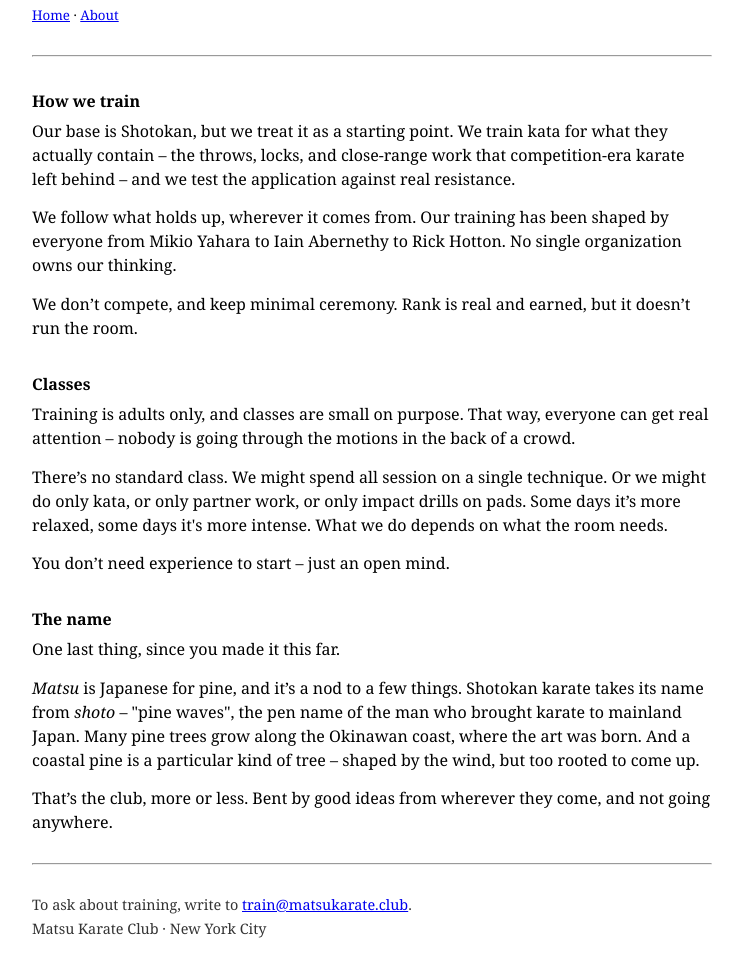
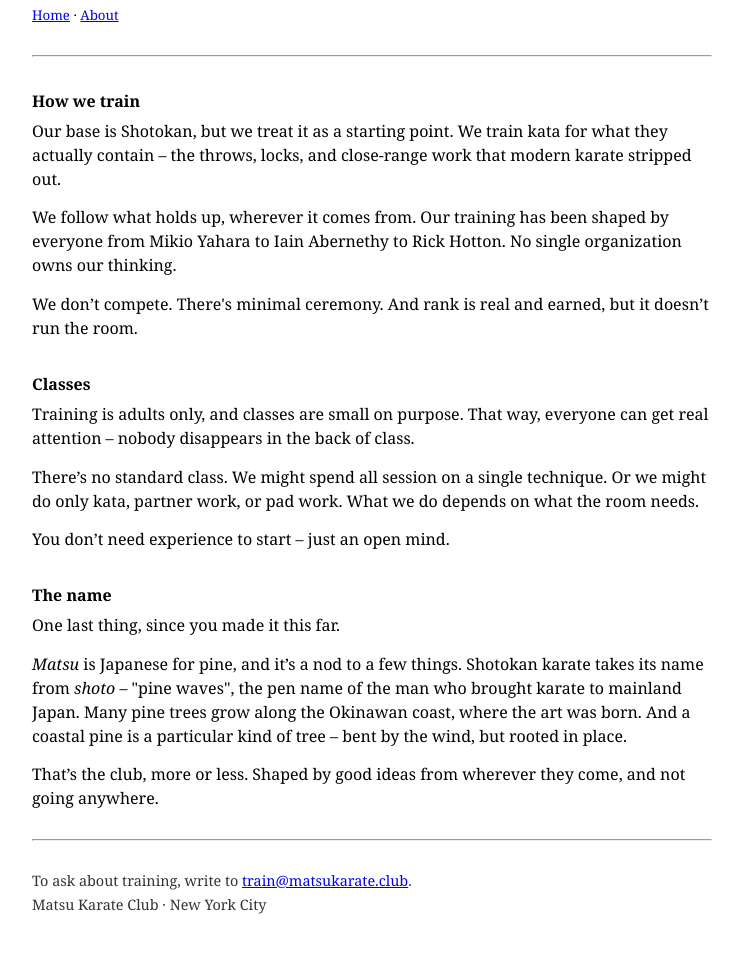
Before and after one commit to joeysantore/matsukarateclub, a plain HTML site: page about.html in a window 1280 px wide. Shown: the part 79-1056 px from the top of the page, without its empty margins (268-1011 px from the left). After the commit the page ends 1035 px from the top, so only its background shows below. Drawn offline with Linux system fonts and the light colour scheme.

Commit message:
Update about.html

```diff
--- a/about.html
+++ b/about.html
@@ -34,19 +34,19 @@
   <hr>
 
   <h2>How we train</h2>
-  <p>Our base is Shotokan, but we treat it as a starting point. We train kata for what they actually contain &ndash; the throws, locks, and close-range work that competition-era karate left behind &ndash; and we test the application against real resistance.</p>
+  <p>Our base is Shotokan, but we treat it as a starting point. We train kata for what they actually contain &ndash; the throws, locks, and close-range work that modern karate stripped out.</p>
   <p>We follow what holds up, wherever it comes from. Our training has been shaped by everyone from Mikio Yahara to Iain Abernethy to Rick Hotton. No single organization owns our thinking.</p>
-  <p>We don&rsquo;t compete, and keep minimal ceremony. Rank is real and earned, but it doesn&rsquo;t run the room.</p>
+  <p>We don&rsquo;t compete. There's minimal ceremony. And rank is real and earned, but it doesn&rsquo;t run the room.</p>
 
   <h2>Classes</h2>
-  <p>Training is adults only, and classes are small on purpose. That way, everyone can get real attention &ndash; nobody is going through the motions in the back of a crowd.</p>
-  <p>There&rsquo;s no standard class. We might spend all session on a single technique. Or we might do only kata, or only partner work, or only impact drills on pads. Some days it&rsquo;s more relaxed, some days it's more intense. What we do depends on what the room needs.</p>
+  <p>Training is adults only, and classes are small on purpose. That way, everyone can get real attention &ndash; nobody disappears in the back of class.</p>
+  <p>There&rsquo;s no standard class. We might spend all session on a single technique. Or we might do only kata, partner work, or pad work. What we do depends on what the room needs.</p>
   <p>You don&rsquo;t need experience to start &ndash; just an open mind.</p>
 
   <h2>The name</h2>
   <p>One last thing, since you made it this far.</p>
-  <p><em>Matsu</em> is Japanese for pine, and it&rsquo;s a nod to a few things. Shotokan karate takes its name from <em>shoto</em> &ndash; "pine waves", the pen name of the man who brought karate to mainland Japan. Many pine trees grow along the Okinawan coast, where the art was born. And a coastal pine is a particular kind of tree &ndash; shaped by the wind, but too rooted to come up.</p>
-  <p>That&rsquo;s the club, more or less. Bent by good ideas from wherever they come, and not going anywhere.</p>
+  <p><em>Matsu</em> is Japanese for pine, and it&rsquo;s a nod to a few things. Shotokan karate takes its name from <em>shoto</em> &ndash; "pine waves", the pen name of the man who brought karate to mainland Japan. Many pine trees grow along the Okinawan coast, where the art was born. And a coastal pine is a particular kind of tree &ndash; bent by the wind, but rooted in place.</p>
+  <p>That&rsquo;s the club, more or less. Shaped by good ideas from wherever they come, and not going anywhere.</p>
 
   <hr>
 
```
